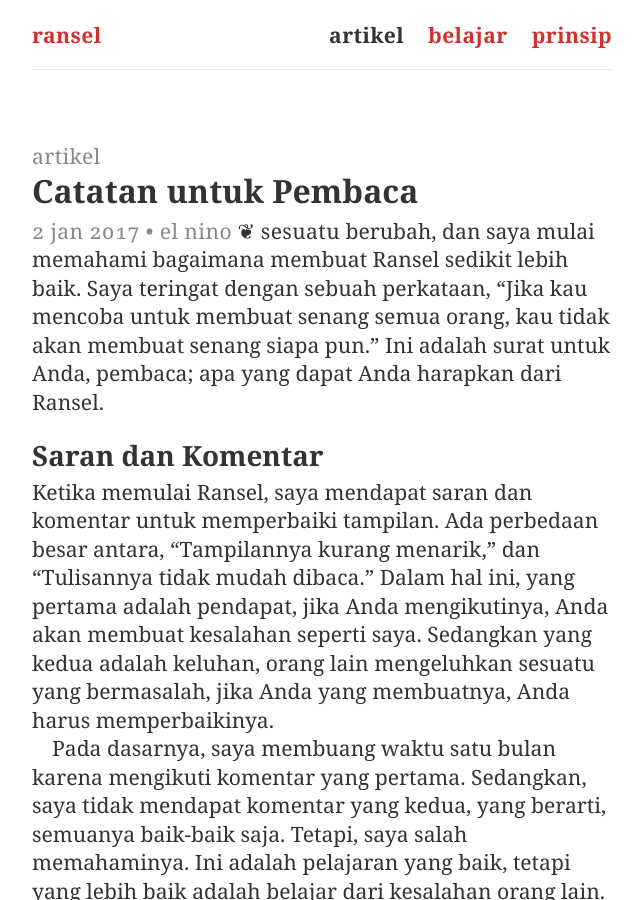
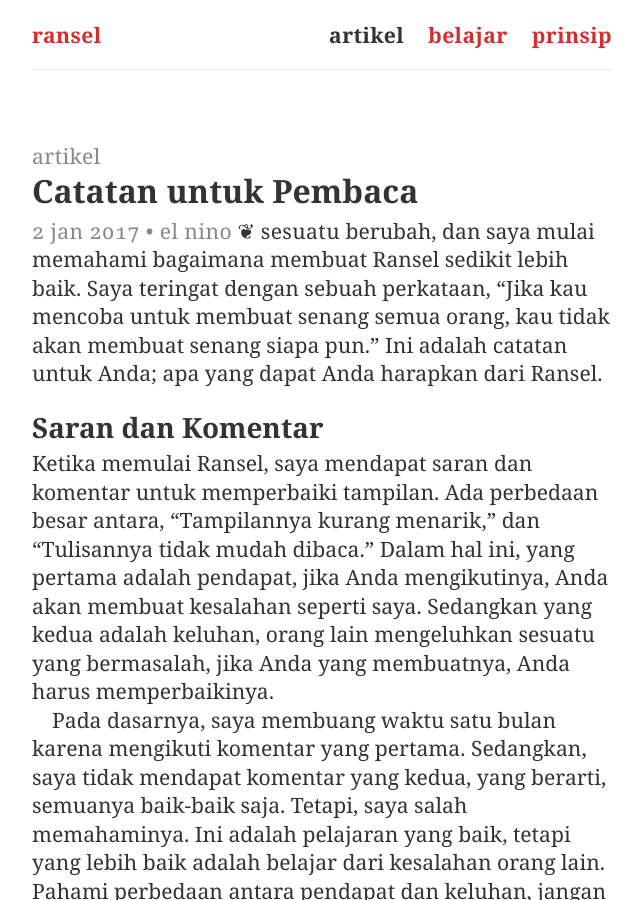
Before and after one commit to tertanda/ransel.github.io, a Jekyll site: the page built from artikel/_posts/2017-1-2-catatan-untuk-pembaca.md, in a window 1280 px wide and 900 px high. Shown: the whole window, without its empty margins (318-961 px from the left). Built offline with Jekyll 4.4.1, drawn with Linux system fonts in a browser that asks for light colours.

Commit message:
Memperbarui / Catatan untuk Pembaca

```diff
--- a/artikel/_posts/2017-1-2-catatan-untuk-pembaca.md
+++ b/artikel/_posts/2017-1-2-catatan-untuk-pembaca.md
@@ -11,7 +11,7 @@
 
 # Catatan untuk Pembaca
 
-<p><date><span class="smallcaps secondary-text">2 Jan 2017 &bull; </span></date><span class="smallcaps secondary-text">El Nino</span> &#10086; <span class="smallcaps">Sesuatu</span> berubah, dan saya mulai memahami bagaimana membuat Ransel sedikit lebih baik. Saya teringat dengan sebuah perkataan, &ldquo;Jika kau mencoba untuk membuat senang semua orang, kau tidak akan membuat senang siapa pun.&rdquo; Ini adalah surat untuk Anda, pembaca; apa yang dapat Anda harapkan dari Ransel.</p>
+<p><date><span class="smallcaps secondary-text">2 Jan 2017 &bull; </span></date><span class="smallcaps secondary-text">El Nino</span> &#10086; <span class="smallcaps">Sesuatu</span> berubah, dan saya mulai memahami bagaimana membuat Ransel sedikit lebih baik. Saya teringat dengan sebuah perkataan, &ldquo;Jika kau mencoba untuk membuat senang semua orang, kau tidak akan membuat senang siapa pun.&rdquo; Ini adalah catatan untuk Anda; apa yang dapat Anda harapkan dari Ransel.</p>
 
 ## Saran dan Komentar
 
```
